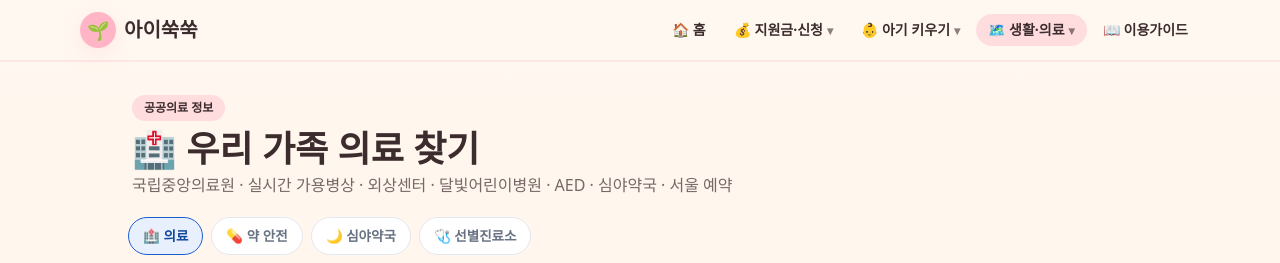
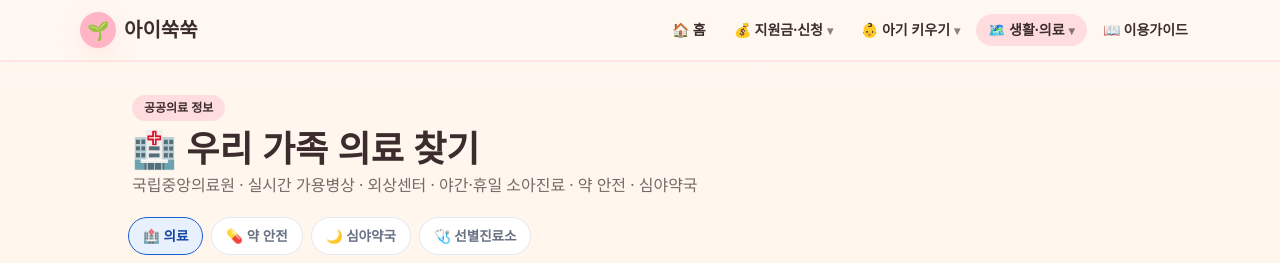
Before and after one commit to cslis07/ssook-portal, a Next.js app: page /medical in a window 1280 px wide. Shown: the top 263 px of the page. Built offline with nearby package versions, Linux system fonts and the light colour scheme.

Commit message:
fix(medical): 서브타이틀 AED 제거

```diff
--- a/app/medical/page.tsx
+++ b/app/medical/page.tsx
@@ -202,7 +202,7 @@
       <header className="px-1">
         <span className="chip bg-rose/40 text-ink">공공의료 정보</span>
         <h1 className="text-2xl md:text-4xl font-extrabold text-ink mt-2">🏥 우리 가족 의료 찾기</h1>
-        <p className="text-ink/70 text-sm md:text-base mt-1">국립중앙의료원 · 실시간 가용병상 · 외상센터 · 달빛어린이병원 · AED · 심야약국 · 서울 예약</p>
+        <p className="text-ink/70 text-sm md:text-base mt-1">국립중앙의료원 · 실시간 가용병상 · 외상센터 · 야간·휴일 소아진료 · 약 안전 · 심야약국</p>
       </header>
 
       {/* 상위 탭 */}
```
